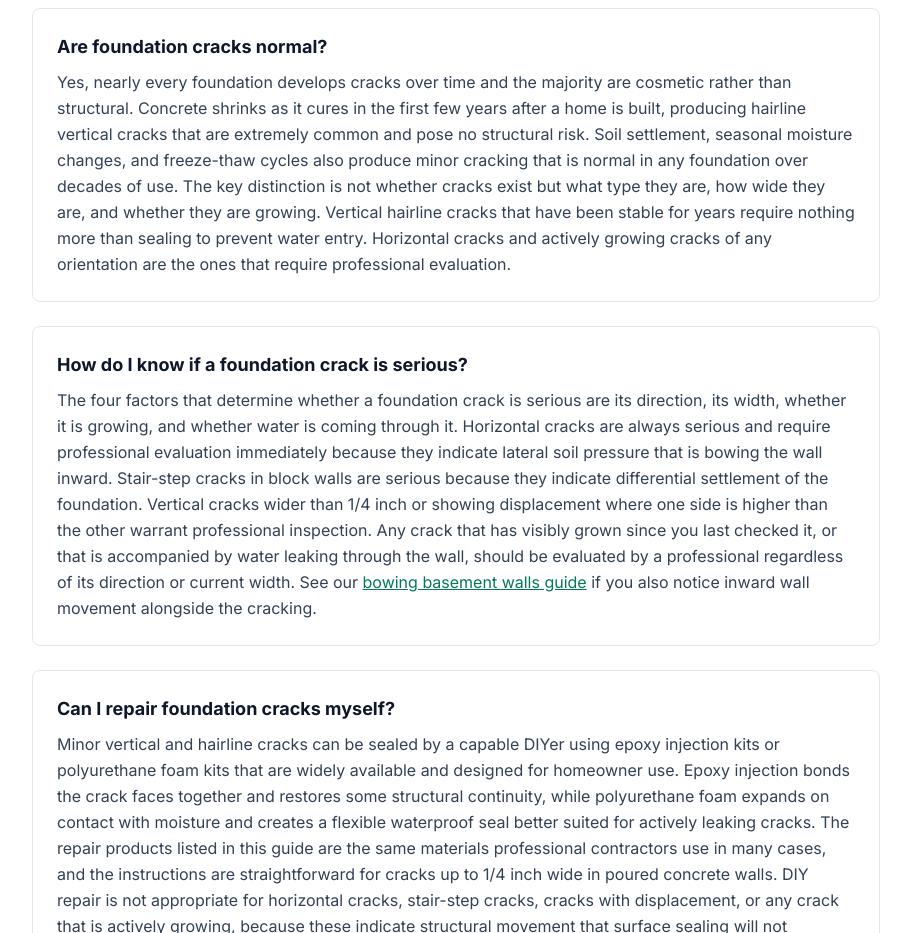
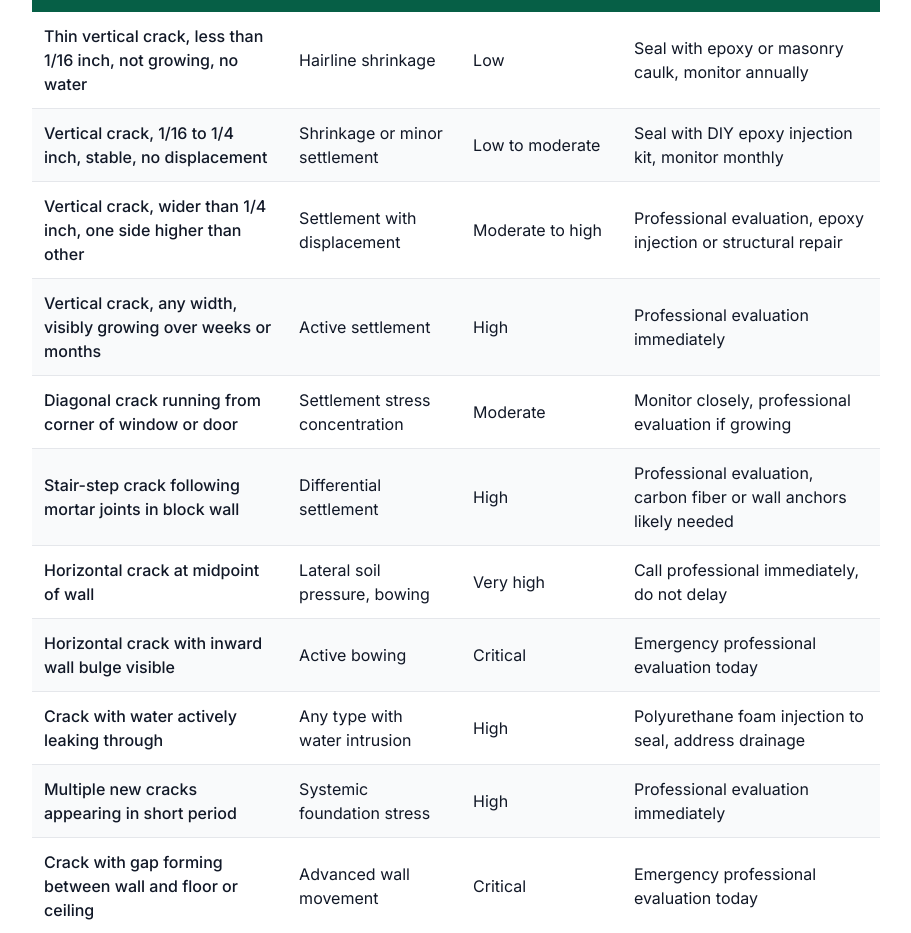
Before and after one commit to thebasementguide2026/basement-guide, a Next.js app: page /articles/types-of-foundation-cracks in a window 1280 px wide. Shown: the part 9599-10532 px from the top of the page, without its empty margins (184-1095 px from the left). Built offline with nearby package versions, Linux system fonts and the light colour scheme.

Commit message:
Add What to Do Based on What You See decision table on types-of-foundation-cracks

```diff
--- a/app/articles/types-of-foundation-cracks/page.tsx
+++ b/app/articles/types-of-foundation-cracks/page.tsx
@@ -493,6 +493,97 @@ export default function FoundationCracksArticle() {
           <a href='https://amzn.to/4s8EDwX' target='_blank' rel='noopener noreferrer' className='inline-block bg-amber-500 hover:bg-amber-600 text-white font-semibold px-6 py-3 rounded-lg transition-colors mb-6'>Check Price on Amazon &rarr;</a>
         </section>
 
+        {/* What to Do Based on What You See */}
+        <section className='mt-16 pt-8 border-t border-slate-100'>
+          <h2 className='text-3xl font-bold text-slate-900 mb-6'>What to Do Based on What You See</h2>
+          <div className='overflow-x-auto'>
+            <table className='w-full border-collapse bg-white rounded-lg shadow-sm'>
+              <thead>
+                <tr className='bg-emerald-800 text-white text-sm'>
+                  <th className='p-3 text-left'>What You See</th>
+                  <th className='p-3 text-left'>Crack Type</th>
+                  <th className='p-3 text-left'>Risk Level</th>
+                  <th className='p-3 text-left'>Action</th>
+                </tr>
+              </thead>
+              <tbody className='divide-y divide-gray-200'>
+                <tr className='bg-white'>
+                  <td className='p-3 font-medium'>Thin vertical crack, less than 1/16 inch, not growing, no water</td>
+                  <td className='p-3'>Hairline shrinkage</td>
+                  <td className='p-3'>Low</td>
+                  <td className='p-3'>Seal with epoxy or masonry caulk, monitor annually</td>
+                </tr>
+                <tr className='bg-gray-50'>
+                  <td className='p-3 font-medium'>Vertical crack, 1/16 to 1/4 inch, stable, no displacement</td>
+                  <td className='p-3'>Shrinkage or minor settlement</td>
+                  <td className='p-3'>Low to moderate</td>
+                  <td className='p-3'>Seal with DIY epoxy injection kit, monitor monthly</td>
+                </tr>
+                <tr className='bg-white'>
+                  <td className='p-3 font-medium'>Vertical crack, wider than 1/4 inch, one side higher than other</td>
+                  <td className='p-3'>Settlement with displacement</td>
+                  <td className='p-3'>Moderate to high</td>
+                  <td className='p-3'>Professional evaluation, epoxy injection or structural repair</td>
+                </tr>
+                <tr className='bg-gray-50'>
+                  <td className='p-3 font-medium'>Vertical crack, any width, visibly growing over weeks or months</td>
+                  <td className='p-3'>Active settlement</td>
+                  <td className='p-3'>High</td>
+                  <td className='p-3'>Professional evaluation immediately</td>
+                </tr>
+                <tr className='bg-white'>
+                  <td className='p-3 font-medium'>Diagonal crack running from corner of window or door</td>
+                  <td className='p-3'>Settlement stress concentration</td>
+                  <td className='p-3'>Moderate</td>
+                  <td className='p-3'>Monitor closely, professional evaluation if growing</td>
+                </tr>
+                <tr className='bg-gray-50'>
+                  <td className='p-3 font-medium'>Stair-step crack following mortar joints in block wall</td>
+                  <td className='p-3'>Differential settlement</td>
+                  <td className='p-3'>High</td>
+                  <td className='p-3'>Professional evaluation, carbon fiber or wall anchors likely needed</td>
+                </tr>
+                <tr className='bg-white'>
+                  <td className='p-3 font-medium'>Horizontal crack at midpoint of wall</td>
+                  <td className='p-3'>Lateral soil pressure, bowing</td>
+                  <td className='p-3'>Very high</td>
+                  <td className='p-3'>Call professional immediately, do not delay</td>
+                </tr>
+                <tr className='bg-gray-50'>
+                  <td className='p-3 font-medium'>Horizontal crack with inward wall bulge visible</td>
+                  <td className='p-3'>Active bowing</td>
+                  <td className='p-3'>Critical</td>
+                  <td className='p-3'>Emergency professional evaluation today</td>
+                </tr>
+                <tr className='bg-white'>
+                  <td className='p-3 font-medium'>Crack with water actively leaking through</td>
+                  <td className='p-3'>Any type with water intrusion</td>
+                  <td className='p-3'>High</td>
+                  <td className='p-3'>Polyurethane foam injection to seal, address drainage</td>
+                </tr>
+                <tr className='bg-gray-50'>
+                  <td className='p-3 font-medium'>Multiple new cracks appearing in short period</td>
+                  <td className='p-3'>Systemic foundation stress</td>
+                  <td className='p-3'>High</td>
+                  <td className='p-3'>Professional evaluation immediately</td>
+                </tr>
+                <tr className='bg-white'>
+                  <td className='p-3 font-medium'>Crack with gap forming between wall and floor or ceiling</td>
+                  <td className='p-3'>Advanced wall movement</td>
+                  <td className='p-3'>Critical</td>
+                  <td className='p-3'>Emergency professional evaluation today</td>
+                </tr>
+                <tr className='bg-gray-50'>
+                  <td className='p-3 font-medium'>Any crack in home being sold or purchased</td>
+                  <td className='p-3'>Any type</td>
+                  <td className='p-3'>Requires documentation</td>
+                  <td className='p-3'>Independent structural engineer report before closing</td>
+                </tr>
+              </tbody>
+            </table>
+          </div>
+        </section>
+
         {/* FAQ Section */}
         <section className='mt-16 pt-8 border-t border-slate-100'>
           <div className='flex items-center gap-2 mb-4'>
```
